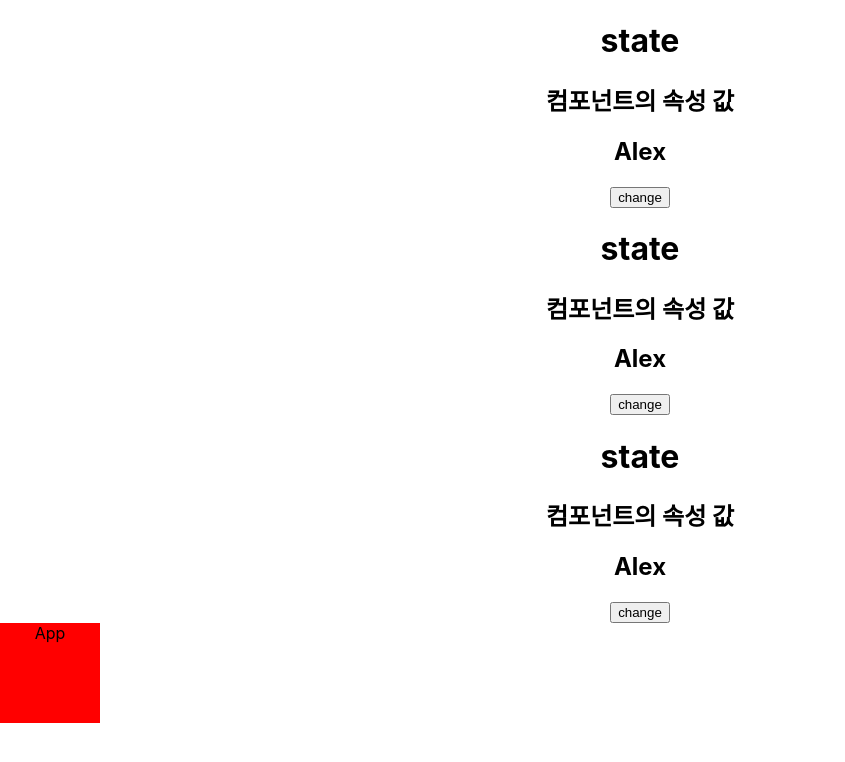
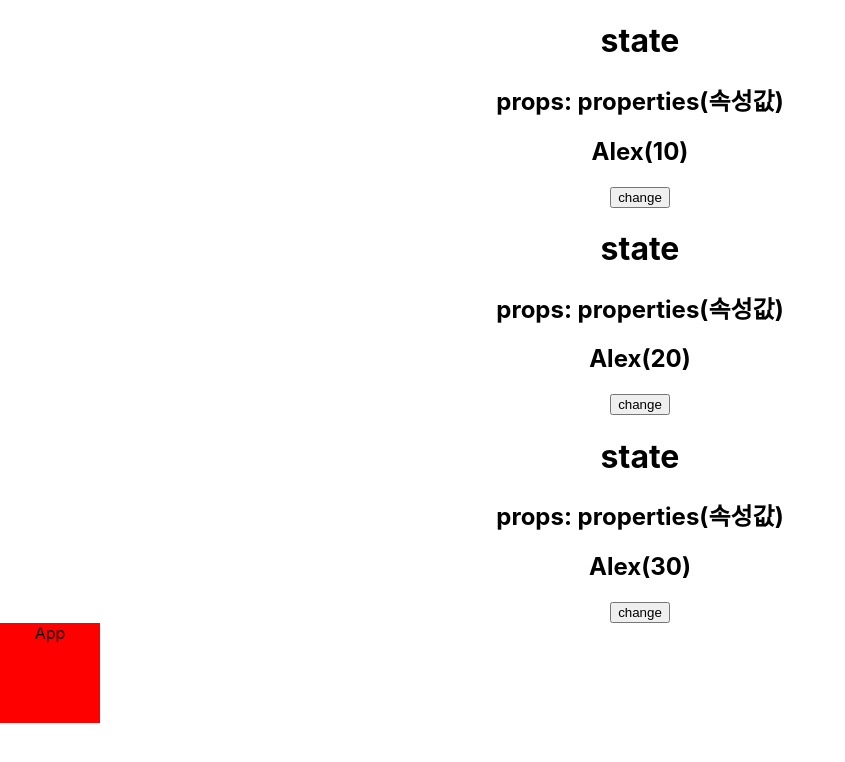
Before and after one commit to alexYooDev/ReactJsPractice, a React (Create React App) app in the folder vocalist/: page / in a window 1280 px wide. Shown: the top 762 px of the page, without its empty margins (0-845 px from the left). Built offline with nearby package versions, Linux system fonts and the light colour scheme.

Commit message:
PROPS: default use of props

```diff
--- a/vocalist/src/App.js
+++ b/vocalist/src/App.js
@@ -27,10 +27,9 @@ start: 프로젝트 실행. build: 배포모드 전환. eject: 내부 설정파
 function App() {
   return (
     <div className="App">
-      {/* 동일한 복수의 컴포넌트여도 state는 각각 관리됨 => 다른 state에 영향을 미치지 않음*/}
-      <Hello />
-      <Hello />
-      <Hello />
+      <Hello age={10} />
+      <Hello age={20} />
+      <Hello age={30} />
       {/* 파일명 클래스명 _ 해시 값 형태로 저장 => 동일한 이름으로 작성해도 중복 우려 없음
       프로젝트가 확장될 경우, 네이밍과 상속, 오버라이딩의 문제를 고려해야함 => 해시화로 해결
       전역화(globalization)되어 관리하는 것이 아니라 컴포넌트 별로 관리가 용이하다.*/}
--- a/vocalist/src/component/Hello.js
+++ b/vocalist/src/component/Hello.js
@@ -1,6 +1,6 @@
 import { useState } from 'react';
 
-export default function Hello() {
+export default function Hello(props) {
   {
     //let name = 'Alex';
     /*state가 아닌 변수 (컴포넌트가 관리하고 있는 상태 값이 아니다.)
@@ -13,6 +13,7 @@ export default function Hello() {
   */
   }
   const [name, setName] = useState('Alex'); // useState == 배열을 반환 첫번째 값은 state명, 두 번째 값은 state를 변경하는 함수
+  const [age, setAge] = useState(props.age);
 
   {
     /*function changeName() {
@@ -23,11 +24,16 @@ export default function Hello() {
   return (
     <>
       <h1>state</h1>
-      <h2>컴포넌트의 속성 값</h2>
-      <h2 id="name">{name}</h2>
+      <h2>props: properties(속성값)</h2>
+      {/*속성값은 컴포넌트 내부에서 변경 불가. 넘겨받은 그대로 사용.
+      변경 시, 컴포넌트 내부에서 state를 다시 만들어야 함*/}
+      <h2 id="name">
+        {name}({props.age})
+      </h2>
       <button
         onClick={() => {
           setName(name === 'Alex' ? 'James' : 'Alex');
+          setAge(age + 1);
         }}
       >
         change
```
